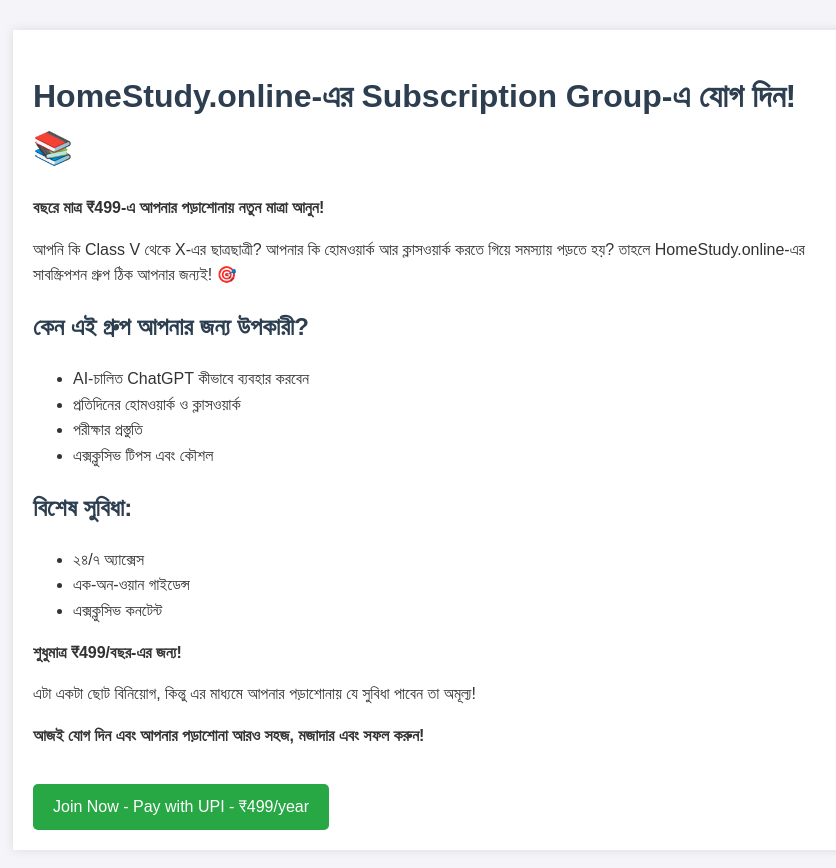
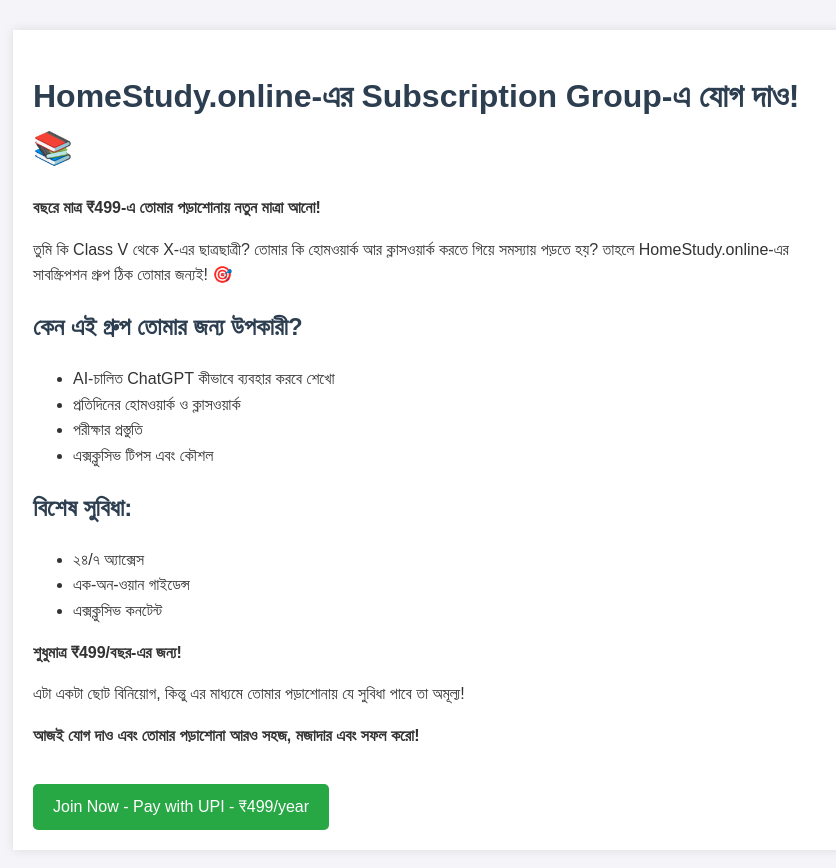
Before and after one commit to parashuno/home, a plain HTML site: page join.html in a window 1280 px wide. Shown: the whole page, without its empty margins (207-1043 px from the left). Drawn offline with Linux system fonts and the light colour scheme.

Commit message:
Update join.html

```diff
--- a/join.html
+++ b/join.html
@@ -41,13 +41,13 @@
 </head>
 <body>
     <div class="container">
-        <h1>HomeStudy.online-এর Subscription Group-এ যোগ দিন! 📚</h1>
-        <p><strong>বছরে মাত্র ₹499-এ আপনার পড়াশোনায় নতুন মাত্রা আনুন!</strong></p>
-        <p>আপনি কি Class V থেকে X-এর ছাত্রছাত্রী? আপনার কি হোমওয়ার্ক আর ক্লাসওয়ার্ক করতে গিয়ে সমস্যায় পড়তে হয়? তাহলে HomeStudy.online-এর সাবস্ক্রিপশন গ্রুপ ঠিক আপনার জন্যই! 🎯</p>
+        <h1>HomeStudy.online-এর Subscription Group-এ যোগ দাও! 📚</h1>
+        <p><strong>বছরে মাত্র ₹499-এ তোমার পড়াশোনায় নতুন মাত্রা আনো!</strong></p>
+        <p>তুমি কি Class V থেকে X-এর ছাত্রছাত্রী? তোমার কি হোমওয়ার্ক আর ক্লাসওয়ার্ক করতে গিয়ে সমস্যায় পড়তে হয়? তাহলে HomeStudy.online-এর সাবস্ক্রিপশন গ্রুপ ঠিক তোমার জন্যই! 🎯</p>
 
-        <h2>কেন এই গ্রুপ আপনার জন্য উপকারী?</h2>
+        <h2>কেন এই গ্রুপ তোমার জন্য উপকারী?</h2>
         <ul>
-            <li>AI-চালিত ChatGPT কীভাবে ব্যবহার করবেন</li>
+            <li>AI-চালিত ChatGPT কীভাবে ব্যবহার করবে শেখো</li>
             <li>প্রতিদিনের হোমওয়ার্ক ও ক্লাসওয়ার্ক</li>
             <li>পরীক্ষার প্রস্তুতি</li>
             <li>এক্সক্লুসিভ টিপস এবং কৌশল</li>
@@ -61,9 +61,9 @@
         </ul>
 
         <p><strong>শুধুমাত্র ₹499/বছর-এর জন্য!</strong></p>
-        <p>এটা একটা ছোট বিনিয়োগ, কিন্তু এর মাধ্যমে আপনার পড়াশোনায় যে সুবিধা পাবেন তা অমূল্য!</p>
+        <p>এটা একটা ছোট বিনিয়োগ, কিন্তু এর মাধ্যমে তোমার পড়াশোনায় যে সুবিধা পাবে তা অমূল্য!</p>
 
-        <p><strong>আজই যোগ দিন এবং আপনার পড়াশোনা আরও সহজ, মজাদার এবং সফল করুন!</strong></p>
+        <p><strong>আজই যোগ দাও এবং তোমার পড়াশোনা আরও সহজ, মজাদার এবং সফল করো!</strong></p>
 
         <!-- Payment buttons -->
         <a href="#" class="button upi">Join Now - Pay with UPI - ₹499/year</a>
```
